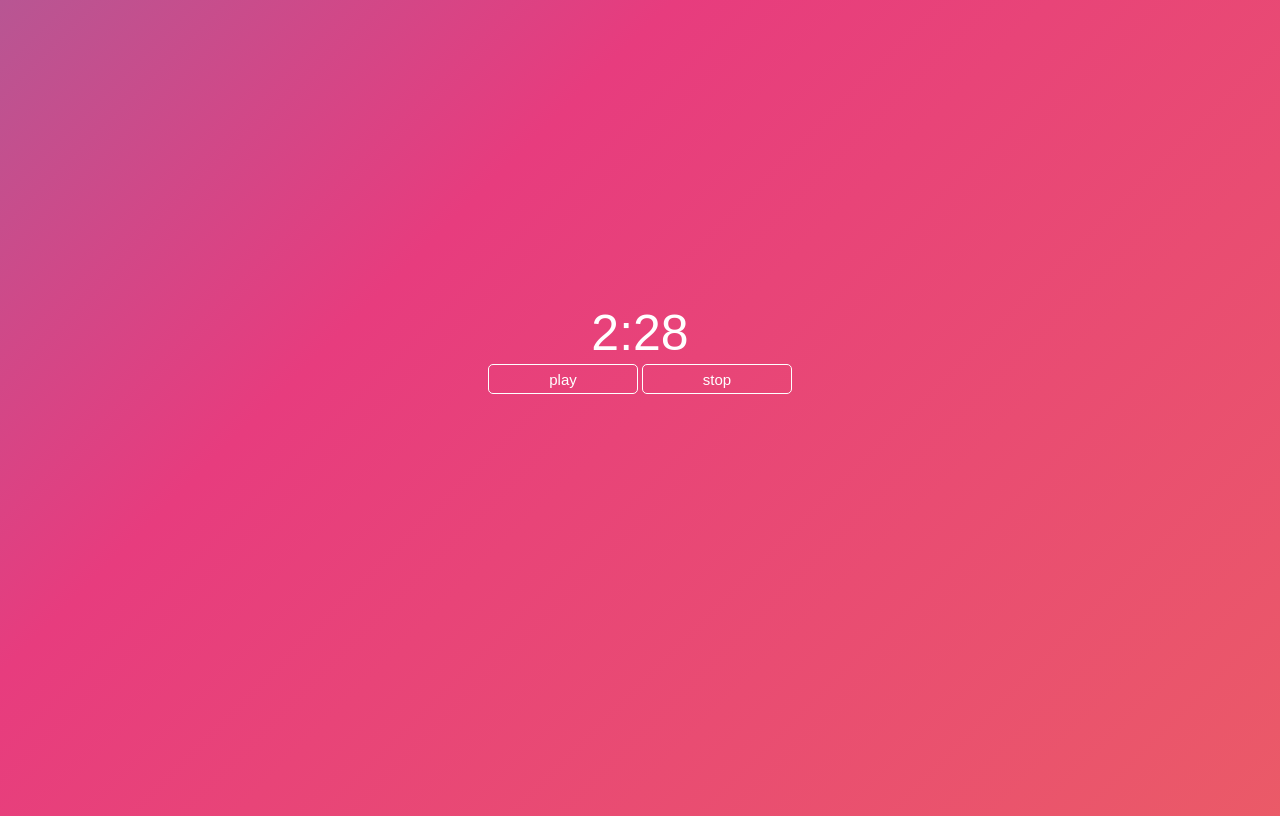
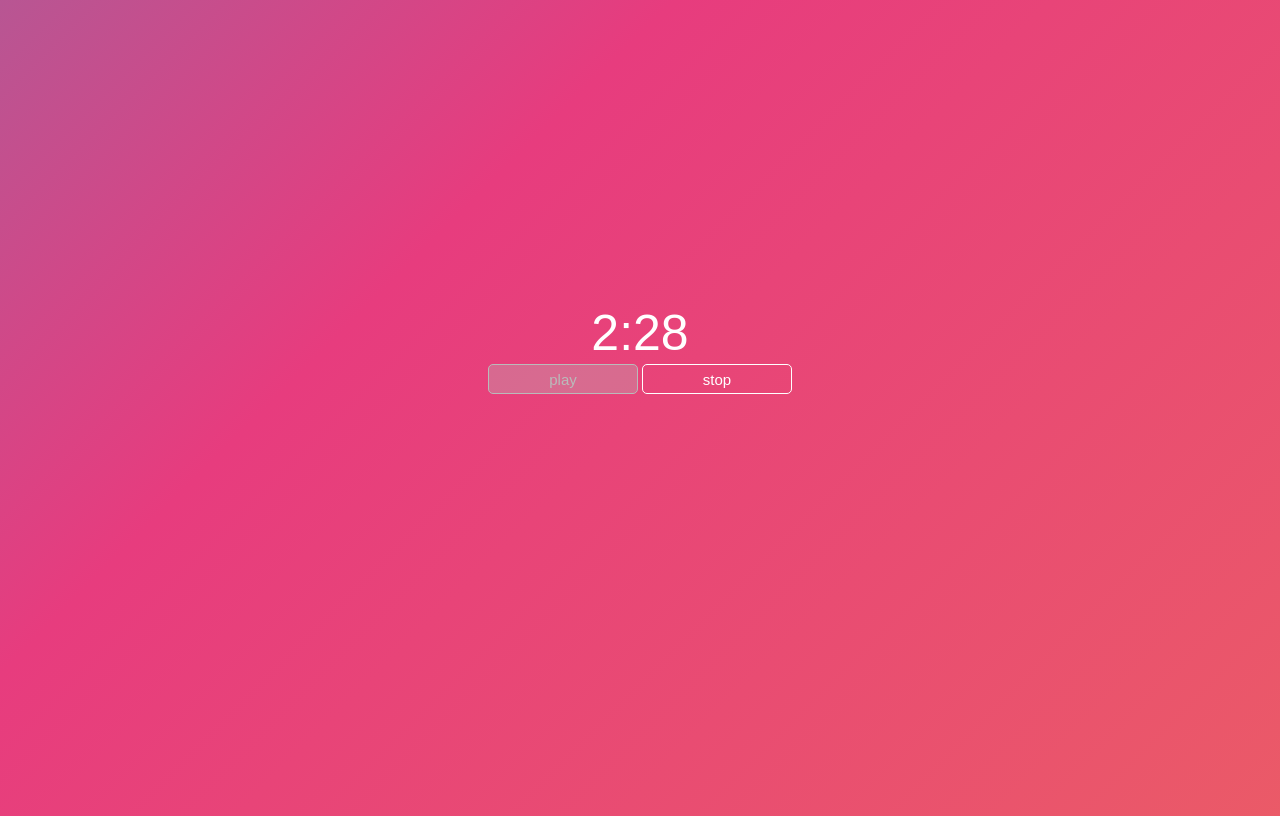
Before and after one commit to Tropicalboy21/Javascript, a plain HTML site: page soundPlayer/index.html in a window 1280 px wide. Both pictures are taken after a click on the button "play". Drawn offline with Linux system fonts and the light colour scheme.

Commit message:
practice

```diff
--- a/soundPlayer/styles.css
+++ b/soundPlayer/styles.css
@@ -47,3 +47,13 @@ body {
     border-radius: 5px;
     background: none;
 }
+
+.button:hover {
+    background: rgba(255, 255, 255, 0.479);
+}
+
+.button:disabled {
+    color: rgb(186, 186, 186);
+    border: 1px solid rgb(186, 186, 186);
+    background: rgba(186, 186, 186, 0.341);
+}
```
